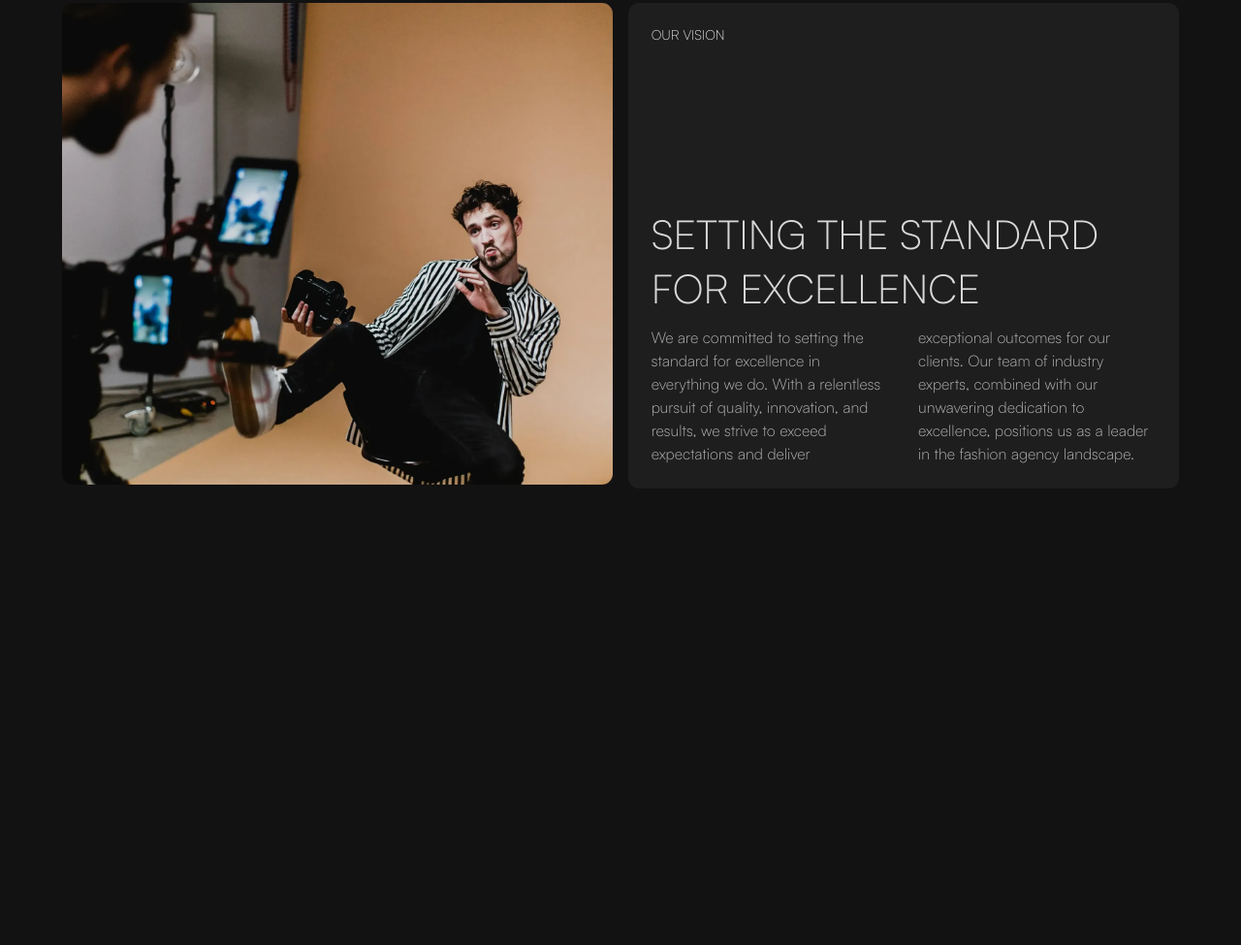
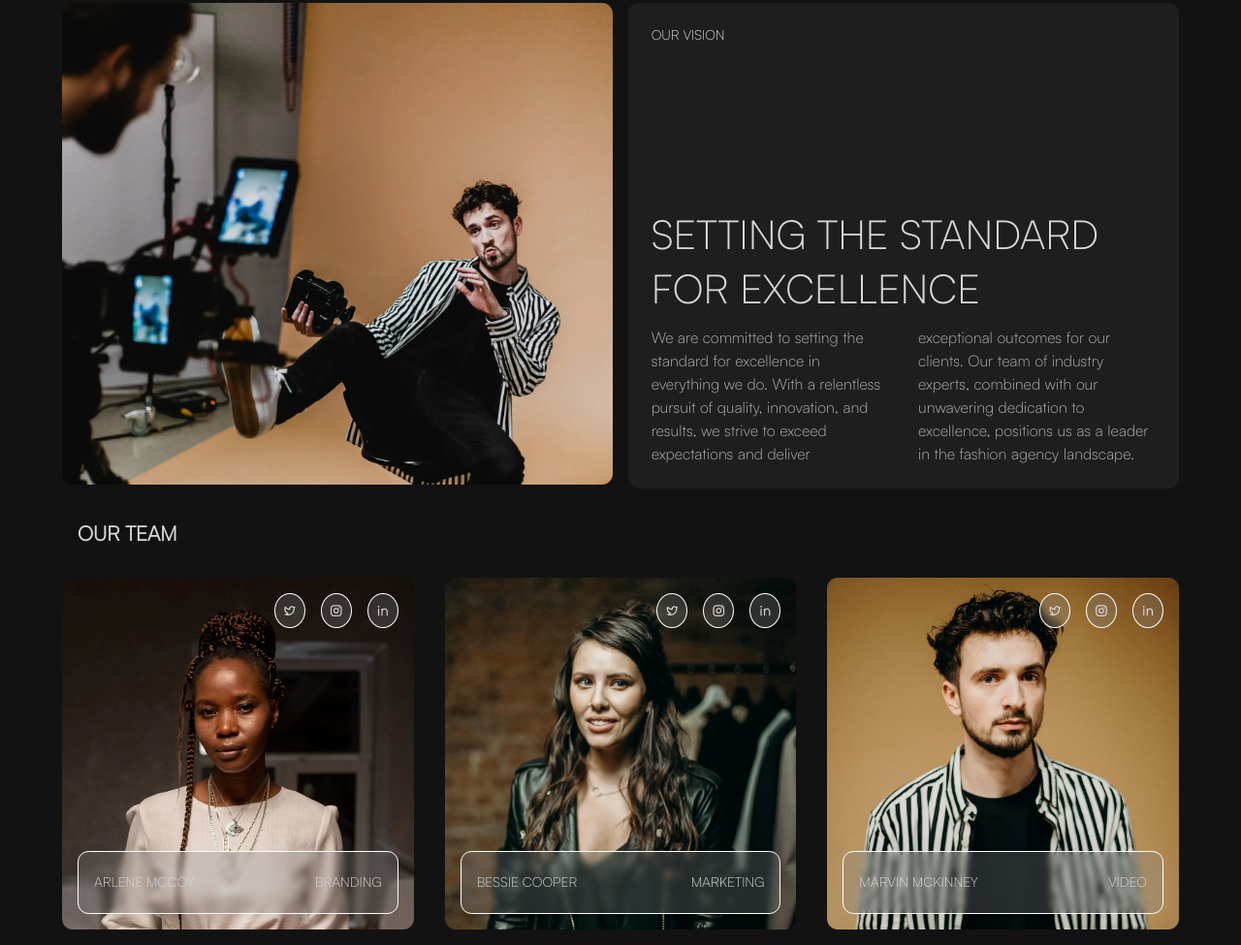
Before and after one commit to Parshvapatel2004/Responsive, a plain HTML site: page index.html in a window 1280 px wide. Shown: the part 1265-2240 px from the top of the page at 97% size. Before the commit the page ends 1785 px from the top, so only its background shows below. Drawn offline with nearby package versions, Linux system fonts and the light colour scheme.

Commit message:
Last second step

```diff
--- a/index.html
+++ b/index.html
@@ -3,6 +3,10 @@
   <head>
     <meta charset="UTF-8" />
     <meta name="viewport" content="width=device-width, initial-scale=1.0" />
+    <link
+      href="https://cdn.jsdelivr.net/npm/remixicon@4.7.0/fonts/remixicon.css"
+      rel="stylesheet"
+    />
     <link rel="stylesheet" href="style.css" />
     <title>Responsive</title>
   </head>
@@ -49,31 +53,90 @@
       </section>
       <section class="view3">
         <div class="top">
-          <img src="./img2.webp" alt="">
+          <img src="./img2.webp" alt="" />
         </div>
         <div class="bottom">
           <p>Our Philosophy</p>
           <div class="text">
             <h1>Putting Our Clients' Success First</h1>
             <div class="paragraphs">
-              <p>At our agency, we firmly believe in putting our clients' success first. We are dedicated to understanding their unique goals, challenges, and vision, and we tailor our services to meet their specific needs. Our</p>
-              <p>collaborative approach ensures that our clients receive personalized attention, exceptional service, and measurable results, fostering long-term partnerships built on trust and mutual success.</p>
+              <p>
+                At our agency, we firmly believe in putting our clients' success
+                first. We are dedicated to understanding their unique goals,
+                challenges, and vision, and we tailor our services to meet their
+                specific needs. Our
+              </p>
+              <p>
+                collaborative approach ensures that our clients receive
+                personalized attention, exceptional service, and measurable
+                results, fostering long-term partnerships built on trust and
+                mutual success.
+              </p>
             </div>
           </div>
         </div>
       </section>
-        <section class="view4">
+      <section class="view4">
         <div class="top">
-          <img src="./img3.webp" alt="">
+          <img src="./img3.webp" alt="" />
         </div>
         <div class="bottom">
           <p>Our Vision</p>
           <div class="text">
             <h1>Setting the Standard for Excellence</h1>
             <div class="paragraphs">
-              <p>We are committed to setting the standard for excellence in everything we do. With a relentless pursuit of quality, innovation, and results, we strive to exceed expectations and deliver</p>
-              <p>exceptional outcomes for our clients. Our team of industry experts, combined with our unwavering dedication to excellence, positions us as a leader in the fashion agency landscape.</p>
+              <p>
+                We are committed to setting the standard for excellence in
+                everything we do. With a relentless pursuit of quality,
+                innovation, and results, we strive to exceed expectations and
+                deliver
+              </p>
+              <p>
+                exceptional outcomes for our clients. Our team of industry
+                experts, combined with our unwavering dedication to excellence,
+                positions us as a leader in the fashion agency landscape.
+              </p>
             </div>
+          </div>
+        </div>
+      </section>
+      <section class="view5">
+        <div class="top">
+          <h1>OUR TEAM</h1>
+        </div>
+      </section>
+      <section class="view6">
+        <div class="card">
+          <div class="top">
+            <div class="icon"><i class="ri-twitter-line"></i></div>
+            <div class="icon"><i class="ri-instagram-line"></i></div>
+            <div class="icon"><i class="ri-linkedin-line"></i></div>
+          </div>
+          <div class="bottom">
+            <p>Arlene McCoy</p>
+            <p>Branding</p>
+          </div>
+        </div>
+        <div class="card">
+          <div class="top">
+            <div class="icon"><i class="ri-twitter-line"></i></div>
+            <div class="icon"><i class="ri-instagram-line"></i></div>
+            <div class="icon"><i class="ri-linkedin-line"></i></div>
+          </div>
+          <div class="bottom">
+            <p>Bessie Cooper</p>
+            <p>Marketing</p>
+          </div>
+        </div>
+        <div class="card">
+          <div class="top">
+            <div class="icon"><i class="ri-twitter-line"></i></div>
+            <div class="icon"><i class="ri-instagram-line"></i></div>
+            <div class="icon"><i class="ri-linkedin-line"></i></div>
+          </div>
+          <div class="bottom">
+            <p>Marvin McKinney</p>
+            <p>Video</p>
           </div>
         </div>
       </section>
--- a/style.scss
+++ b/style.scss
@@ -185,6 +185,57 @@ main {
       }
     }
   }
+  section.view5 {
+    @include flex-column(1rem);
+    width: 100%;
+    padding: 0.5rem 1.7rem;
+  }
+  section.view6 {
+    @include flex-column(2rem);
+    width: 100%;
+    padding: 1rem;
+    .card {
+      border-radius: 0.7rem;
+      width: 100%;
+      background-image: url(./img4.webp);
+      background-size: cover;
+      aspect-ratio: 1/1;
+
+      @include flex-column(0rem);
+      justify-content: space-between;
+      padding: 1rem;
+      .icon,
+      .bottom {
+        background-color: rgba(133, 132, 132, 0.284);
+        backdrop-filter: blur(3px);
+        border: 1px solid white;
+        border-radius: 0.7rem;
+        padding: 0.5rem;
+      }
+      .top {
+        display: flex;
+        gap: 1rem;
+        justify-content: flex-end;
+      }
+      .icon {
+        width: fit-content;
+        border-radius: 50%;
+      }
+      .bottom {
+        display: flex;
+        justify-content: space-between;
+        padding: 1.4rem 1rem;
+        p {
+          text-transform: uppercase;
+        }
+      }
+    }
+    .card:nth-child(2) {
+      background-image: url(./img5.webp);
+    }.card:nth-child(3) {
+      background-image: url(./img6.webp);
+    }
+  }
 }
 
 @media (min-width: 900px) {
@@ -249,5 +300,13 @@ main {
         }
       }
     }
+    section.view5 {
+      flex-direction: row;
+      padding: 1rem 5rem;
+    }
+    section.view6 {
+      flex-direction: row;
+      padding: 1rem 4rem;
+    }
   }
 }
```
Also changed, not shown: img4.webp (added), img5.webp (added), img6.webp (added), style.css, 1 other file.
